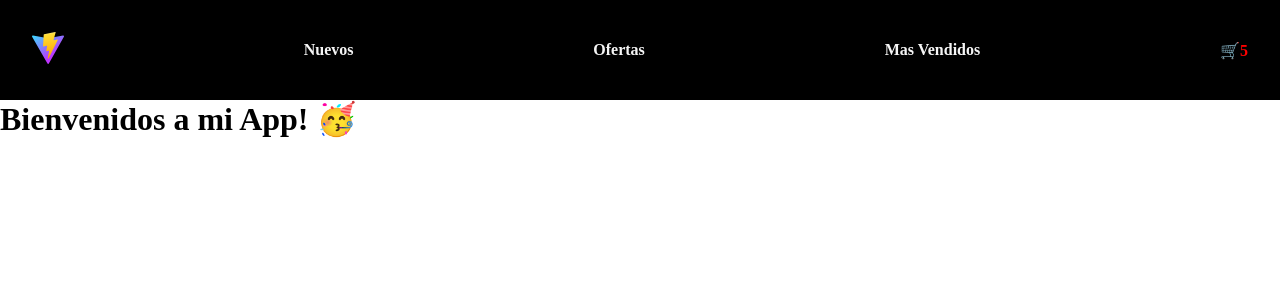
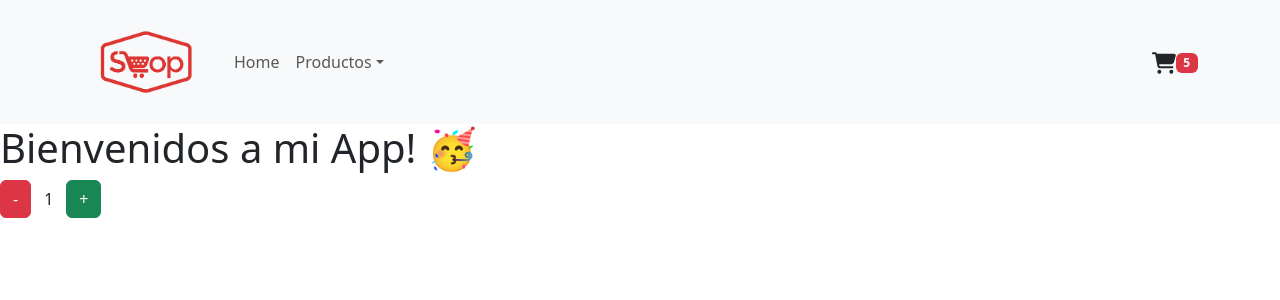
Before and after one commit to ltherisod/coder-flex-81745, a React (Vite) app: page / in a window 1280 px wide. Shown: the top 300 px of the page. Built offline with nearby package versions, Linux system fonts and the light colour scheme.

Commit message:
primer pre entrega con librerias

```diff
--- a/package.json
+++ b/package.json
@@ -10,8 +10,11 @@
     "preview": "vite preview"
   },
   "dependencies": {
+    "bootstrap": "^5.3.8",
     "react": "^19.2.0",
-    "react-dom": "^19.2.0"
+    "react-bootstrap": "^2.10.10",
+    "react-dom": "^19.2.0",
+    "react-icons": "^5.5.0"
   },
   "devDependencies": {
     "@eslint/js": "^9.39.1",
--- a/src/App.jsx
+++ b/src/App.jsx
@@ -1,8 +1,10 @@
 // import BotonMultiuso from "./examples/BotonMultiuso"
+import 'bootstrap/dist/css/bootstrap.min.css';
 import NavBar from './components/NavBar'
 import './App.css'
 import ItemCount from './components/ItemCount'
 import ItemListContainer from './components/ItemListContainer'
+import NavBarBS from './components/NavBarBS';
 
 
 function App() {
@@ -16,9 +18,10 @@
 console.log('App')
   return (
     <>
-    <NavBar/>
+    {/* <NavBar/> */}
+    <NavBarBS/>
     <ItemListContainer mensaje='Bienvenidos a mi App! 🥳'/>
-    {/* <ItemCount stock={15}/> */}
+    <ItemCount stock={15}/>
       {/* <BotonMultiuso color="red" disabled={true} onClickHandler={saludar}>Holis</BotonMultiuso>
       <BotonMultiuso color="green" disabled={false} onClickHandler={despedir}>Chau 🤭</BotonMultiuso>
       <BotonMultiuso color="green" disabled={false} onClickHandler={despedir}><span>Guardar</span></BotonMultiuso> */}
--- /dev/null
+++ b/src/components/CartWidgetRI.jsx
@@ -0,0 +1,11 @@
+import { FaCartShopping } from "react-icons/fa6";
+import Badge from 'react-bootstrap/Badge';
+const CartWidgetRI = ()=> {
+    return(
+        <div>
+            <FaCartShopping fontSize={'1.5rem'}/>
+            <Badge bg='danger'>5</Badge>
+        </div>
+    )
+}
+export default CartWidgetRI
--- a/src/components/ItemCount.jsx
+++ b/src/components/ItemCount.jsx
@@ -20,9 +20,9 @@
 
     return(
         <div>
-            <button onClick={restar}>-</button>
-            <span>{count}</span>
-            <button onClick={sumar}>+</button>
+            <button className="btn btn-danger" onClick={restar}>-</button>
+            <span className="btn">{count}</span>
+            <button className="btn btn-success" onClick={sumar}>+</button>
         </div>
     )
 }
--- /dev/null
+++ b/src/components/NavBarBS.jsx
@@ -0,0 +1,37 @@
+import Container from 'react-bootstrap/Container';
+import Nav from 'react-bootstrap/Nav';
+import Navbar from 'react-bootstrap/Navbar';
+import NavDropdown from 'react-bootstrap/NavDropdown';
+import CartWidgetRI from './CartWidgetRI';
+
+function NavBarBS() {
+  return (
+    <Navbar expand="lg" className="bg-body-tertiary">
+      <Container>
+        <Navbar.Brand href="#home">
+            <img src='../logo-shop.png' alt='logo shop' style={{width:'8rem'}}/>
+        </Navbar.Brand>
+        <Navbar.Toggle aria-controls="basic-navbar-nav" />
+        <Navbar.Collapse id="basic-navbar-nav">
+          <Nav className="me-auto">
+            <Nav.Link href="#home">Home</Nav.Link>
+            <NavDropdown title="Productos" id="basic-nav-dropdown">
+              <NavDropdown.Item href="#action/3.1">Nuevos</NavDropdown.Item>
+              <NavDropdown.Divider />
+              <NavDropdown.Item href="#action/3.2">
+                Ofertas
+              </NavDropdown.Item>
+              <NavDropdown.Divider />
+              <NavDropdown.Item href="#action/3.3">Más Vendidos</NavDropdown.Item>
+
+
+            </NavDropdown>
+          </Nav>
+          <CartWidgetRI/>
+        </Navbar.Collapse>
+      </Container>
+    </Navbar>
+  );
+}
+
+export default NavBarBS;
```
Also changed, not shown: public/logo-shop.png (added), 1 other file (tests, documents, lock files or other folders).
